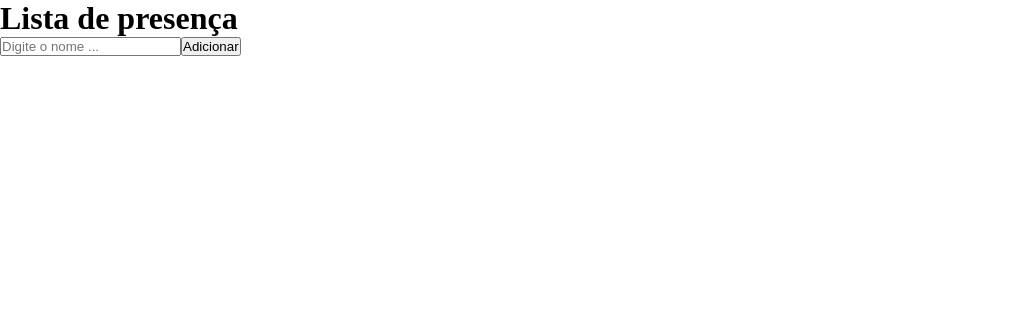
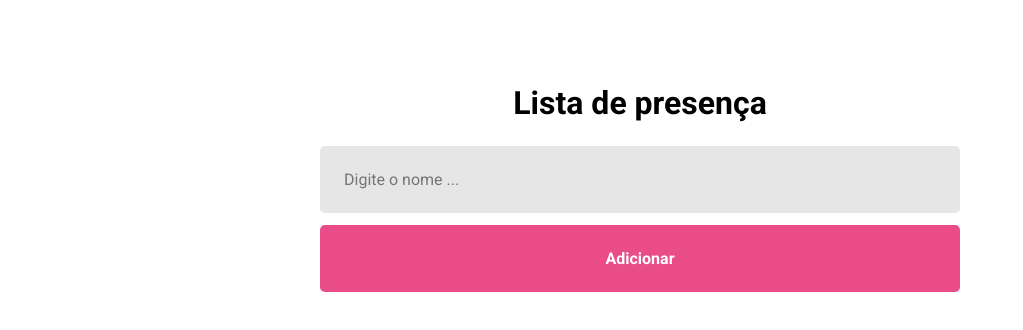
Before and after one commit to HenriqueVazquez/fundamentos-de-react, a React (Vite) app: page / in a window 1280 px wide. Shown: the top 330 px of the page, without its empty margins (0-1023 px from the left). Built offline with nearby package versions, Linux system fonts and the light colour scheme.

Commit message:
Importando Fonte

```diff
--- a/index.html
+++ b/index.html
@@ -5,6 +5,10 @@
   <meta charset="UTF-8" />
   <link rel="icon" type="image/svg+xml" href="/vite.svg" />
   <meta name="viewport" content="width=device-width, initial-scale=1.0" />
+  <link rel="preconnect" href="https://fonts.googleapis.com">
+  <link rel="preconnect" href="https://fonts.gstatic.com" crossorigin>
+  <link href="https://fonts.googleapis.com/css2?family=Permanent+Marker&family=Roboto:wght@400;500;700&display=swap"
+    rel="stylesheet">
   <title>APP de lista de presença</title>
 </head>
 
--- a/src/pages/Home/index.jsx
+++ b/src/pages/Home/index.jsx
@@ -2,7 +2,7 @@
 
 export function Home() {
   return (
-    <div>
+    <div className='container'>
       <h1>Lista de presença</h1>
       <input type="text" placeholder="Digite o nome ..." />
       <button type="button">Adicionar</button>
--- a/src/pages/Home/styles.css
+++ b/src/pages/Home/styles.css
@@ -0,0 +1,42 @@
+.container{
+  display: flex;
+  align-items: center;
+  flex-direction: column;
+
+}
+
+.container h1 {
+  margin: 84px 0 24px;
+}
+
+.container input {
+  width: 50%;
+  padding: 24px;
+  background: #e6e6e6;
+  border-radius: 5px;
+  border: none;
+
+  font-size: 16px;
+}
+
+.container button {
+  width: 50%;
+  padding: 24px;
+
+  font-weight: 700;
+  background: #ea4c89;
+  color: #fff;
+
+  border-radius: 5px;
+  margin: 12px 0 84px;
+  border: none;
+  font-size: 16px;
+  cursor: pointer;
+
+  transition: filter 0.2s;
+}
+
+.container button:hover {
+  filter: brightness(0.9);
+
+}
--- a/src/styles/global.css
+++ b/src/styles/global.css
@@ -5,3 +5,10 @@
 
 
 }
+
+body, input, button {
+  font-size: 16px;
+  font-family: 'Roboto', sans-serif;
+
+  -webkit-font-smoothing: antialiased;
+}
```
